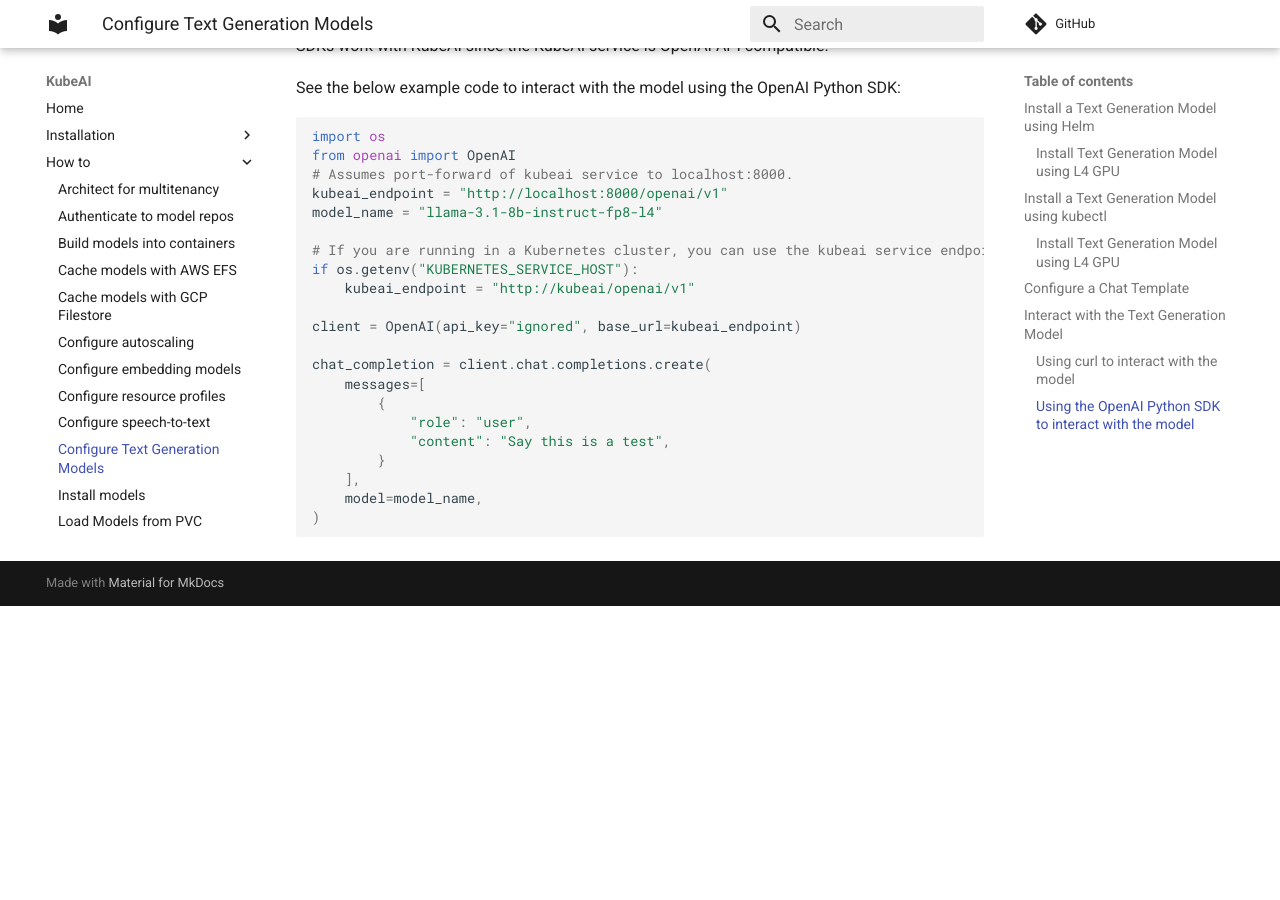
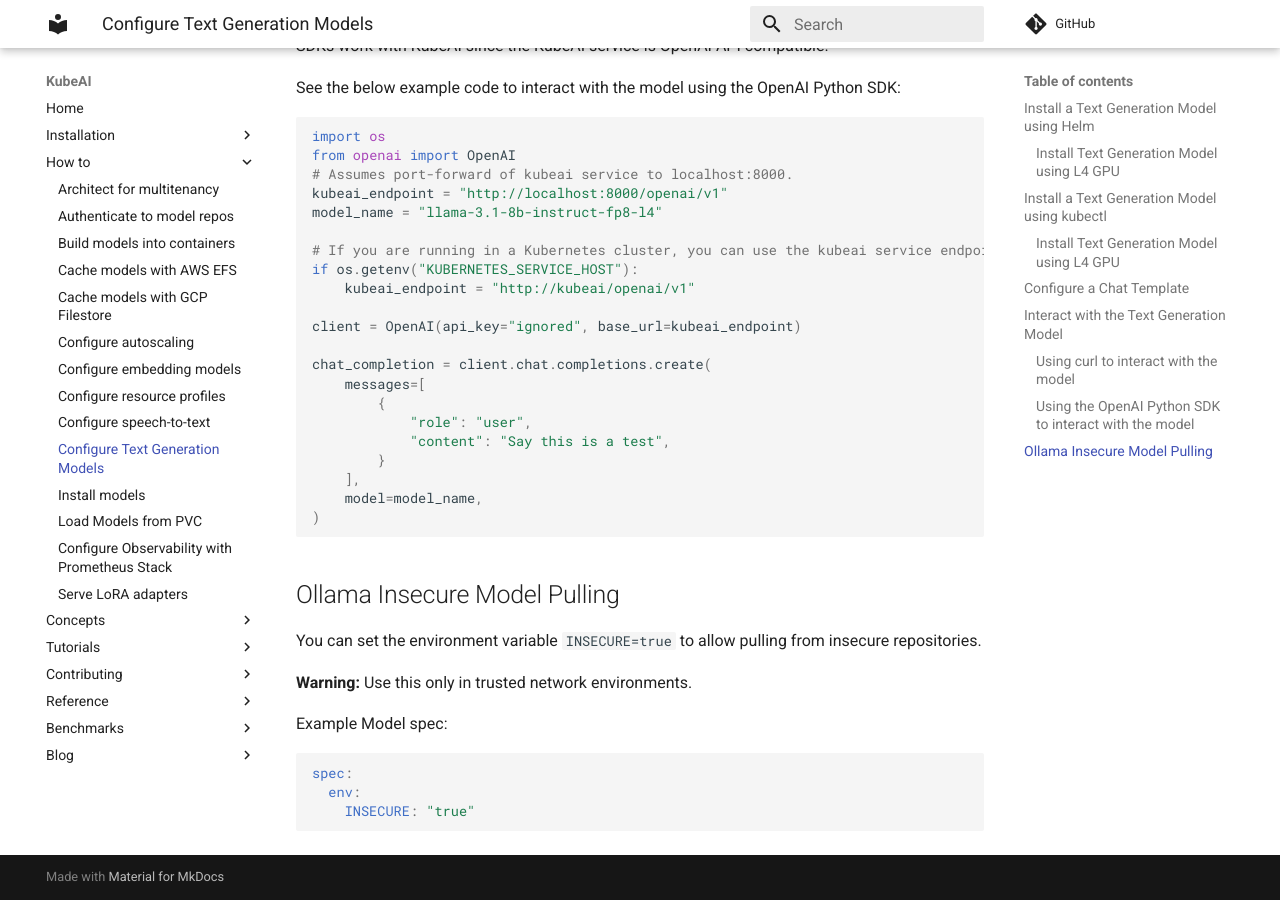
Before and after one commit to substratusai/kubeai, an MkDocs documentation site: the page built from docs/how-to/configure-text-generation-models.md, in a window 1280 px wide and 900 px high, scrolled down 2938 px. Built offline with MkDocs 1.6.1 and Material for MkDocs 9.7.7, drawn with Linux system fonts in a browser that asks for light colours; comment, search, counter and statistics services are not loaded; before the commit the page ends 3544 px from its top, so only the background shows below that.

Commit message:
update docs

````diff
--- a/docs/how-to/configure-text-generation-models.md
+++ b/docs/how-to/configure-text-generation-models.md
@@ -147,3 +147,16 @@
     model=model_name,
 )
 ```
+
+## Ollama Insecure Model Pulling
+
+You can set the environment variable `INSECURE=true` to allow pulling from insecure repositories.
+
+**Warning:** Use this only in trusted network environments.
+
+Example Model spec:
+```yaml
+spec:
+  env:
+    INSECURE: "true"
+```
````
